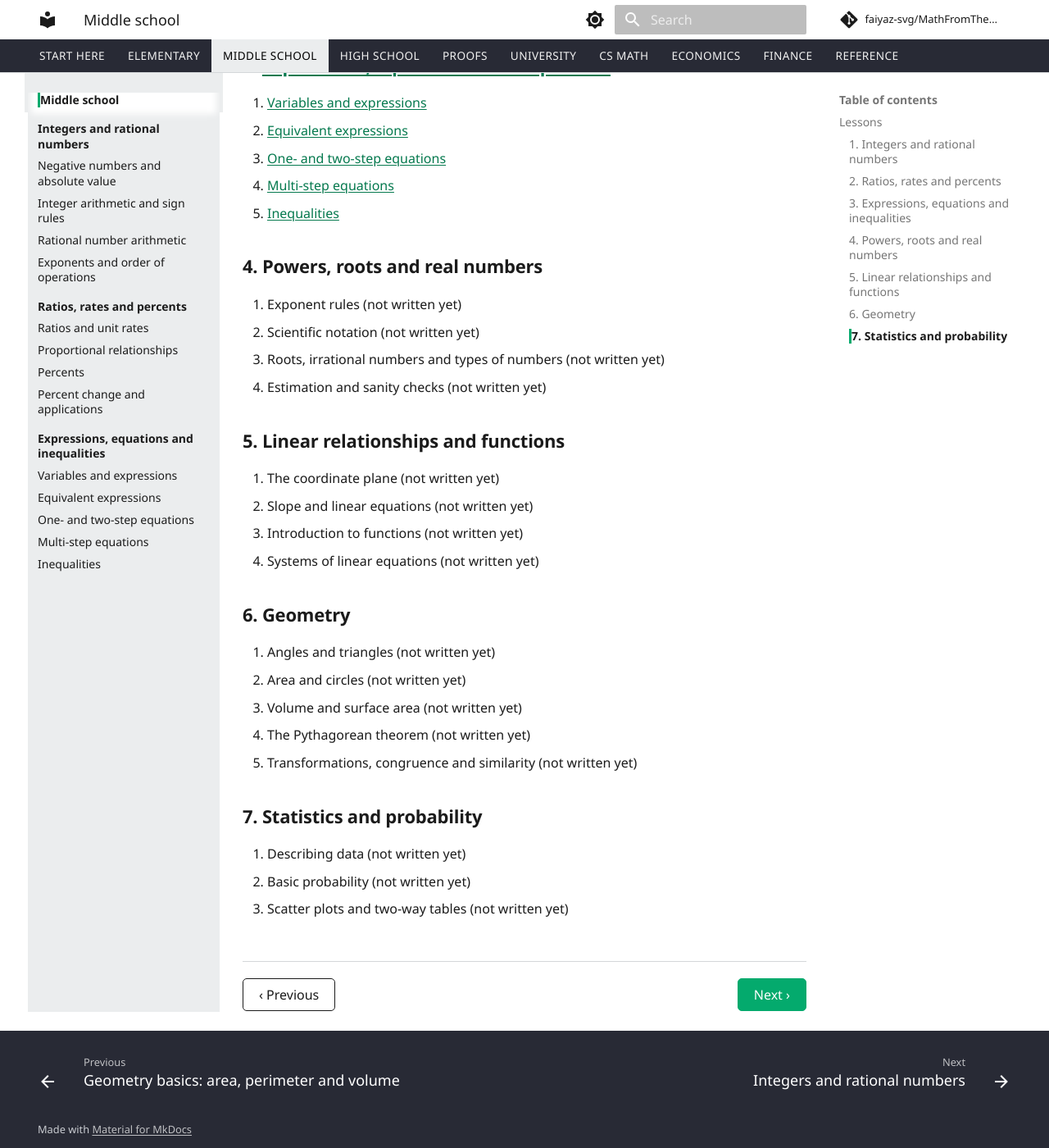
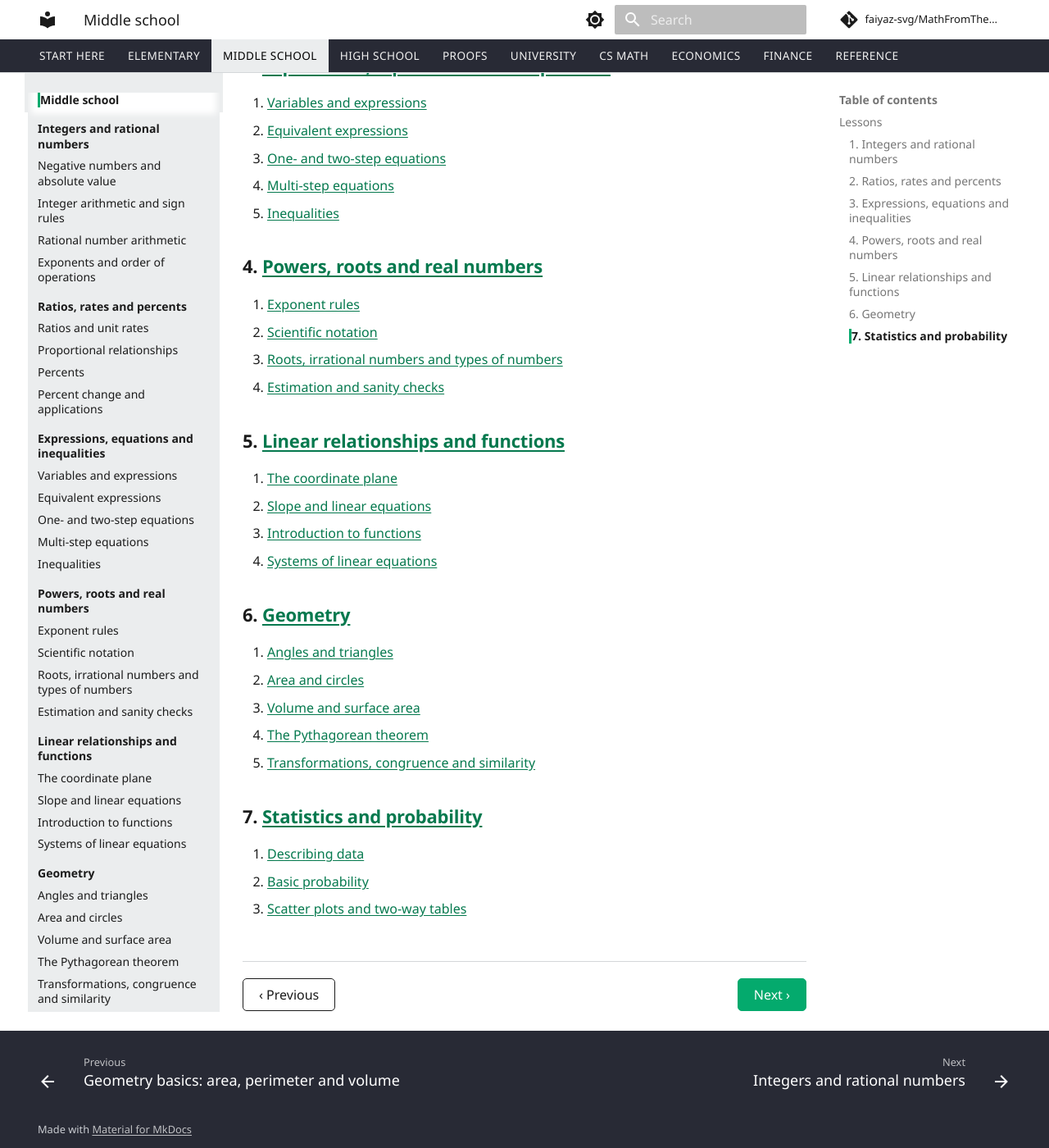
Before and after one commit to faiyaz-svg/MathFromTheGroundUp, an MkDocs documentation site: the page built from docs/02-middle-school/index.md, in a window 1280 px wide and 1400 px high, scrolled down 919 px. Shown: the whole window at 82% size. Built offline with MkDocs 1.6.1 and Material for MkDocs 9.7.7, drawn with Linux system fonts in a browser that asks for light colours; comment, search, counter and statistics services are not loaded.

Commit message:
add middle school chapters 4 to 7 to nav and progress

```diff
--- a/docs/02-middle-school/index.md
+++ b/docs/02-middle-school/index.md
@@ -31,32 +31,32 @@ The diagnostic quiz and the cheat sheet for this folder are written together wit
 4. [Multi-step equations](03-expressions-equations-inequalities/04-multi-step-equations.md)
 5. [Inequalities](03-expressions-equations-inequalities/05-inequalities.md)
 
-### 4. Powers, roots and real numbers
+### 4. [Powers, roots and real numbers](04-powers-roots-and-real-numbers/index.md)
 
-1. Exponent rules (not written yet)
-2. Scientific notation (not written yet)
-3. Roots, irrational numbers and types of numbers (not written yet)
-4. Estimation and sanity checks (not written yet)
+1. [Exponent rules](04-powers-roots-and-real-numbers/01-exponent-rules.md)
+2. [Scientific notation](04-powers-roots-and-real-numbers/02-scientific-notation.md)
+3. [Roots, irrational numbers and types of numbers](04-powers-roots-and-real-numbers/03-roots-irrationals-and-types-of-numbers.md)
+4. [Estimation and sanity checks](04-powers-roots-and-real-numbers/04-estimation-and-sanity-checks.md)
 
-### 5. Linear relationships and functions
+### 5. [Linear relationships and functions](05-linear-relationships-and-functions/index.md)
 
-1. The coordinate plane (not written yet)
-2. Slope and linear equations (not written yet)
-3. Introduction to functions (not written yet)
-4. Systems of linear equations (not written yet)
+1. [The coordinate plane](05-linear-relationships-and-functions/01-coordinate-plane.md)
+2. [Slope and linear equations](05-linear-relationships-and-functions/02-slope-and-linear-equations.md)
+3. [Introduction to functions](05-linear-relationships-and-functions/03-intro-to-functions.md)
+4. [Systems of linear equations](05-linear-relationships-and-functions/04-systems-of-linear-equations.md)
 
-### 6. Geometry
+### 6. [Geometry](06-geometry/index.md)
 
-1. Angles and triangles (not written yet)
-2. Area and circles (not written yet)
-3. Volume and surface area (not written yet)
-4. The Pythagorean theorem (not written yet)
-5. Transformations, congruence and similarity (not written yet)
+1. [Angles and triangles](06-geometry/01-angles-and-triangles.md)
+2. [Area and circles](06-geometry/02-area-and-circles.md)
+3. [Volume and surface area](06-geometry/03-volume-and-surface-area.md)
+4. [The Pythagorean theorem](06-geometry/04-pythagorean-theorem.md)
+5. [Transformations, congruence and similarity](06-geometry/05-transformations-congruence-similarity.md)
 
-### 7. Statistics and probability
+### 7. [Statistics and probability](07-statistics-and-probability/index.md)
 
-1. Describing data (not written yet)
-2. Basic probability (not written yet)
-3. Scatter plots and two-way tables (not written yet)
+1. [Describing data](07-statistics-and-probability/01-describing-data.md)
+2. [Basic probability](07-statistics-and-probability/02-basic-probability.md)
+3. [Scatter plots and two-way tables](07-statistics-and-probability/03-scatter-plots-and-two-way-tables.md)
 
 <!-- lessons:end -->
--- a/mkdocs.yml
+++ b/mkdocs.yml
@@ -132,6 +132,30 @@ nav:
           - "One- and two-step equations": 02-middle-school/03-expressions-equations-inequalities/03-one-and-two-step-equations.md
           - "Multi-step equations": 02-middle-school/03-expressions-equations-inequalities/04-multi-step-equations.md
           - "Inequalities": 02-middle-school/03-expressions-equations-inequalities/05-inequalities.md
+      - "Powers, roots and real numbers":
+          - 02-middle-school/04-powers-roots-and-real-numbers/index.md
+          - "Exponent rules": 02-middle-school/04-powers-roots-and-real-numbers/01-exponent-rules.md
+          - "Scientific notation": 02-middle-school/04-powers-roots-and-real-numbers/02-scientific-notation.md
+          - "Roots, irrational numbers and types of numbers": 02-middle-school/04-powers-roots-and-real-numbers/03-roots-irrationals-and-types-of-numbers.md
+          - "Estimation and sanity checks": 02-middle-school/04-powers-roots-and-real-numbers/04-estimation-and-sanity-checks.md
+      - "Linear relationships and functions":
+          - 02-middle-school/05-linear-relationships-and-functions/index.md
+          - "The coordinate plane": 02-middle-school/05-linear-relationships-and-functions/01-coordinate-plane.md
+          - "Slope and linear equations": 02-middle-school/05-linear-relationships-and-functions/02-slope-and-linear-equations.md
+          - "Introduction to functions": 02-middle-school/05-linear-relationships-and-functions/03-intro-to-functions.md
+          - "Systems of linear equations": 02-middle-school/05-linear-relationships-and-functions/04-systems-of-linear-equations.md
+      - "Geometry":
+          - 02-middle-school/06-geometry/index.md
+          - "Angles and triangles": 02-middle-school/06-geometry/01-angles-and-triangles.md
+          - "Area and circles": 02-middle-school/06-geometry/02-area-and-circles.md
+          - "Volume and surface area": 02-middle-school/06-geometry/03-volume-and-surface-area.md
+          - "The Pythagorean theorem": 02-middle-school/06-geometry/04-pythagorean-theorem.md
+          - "Transformations, congruence and similarity": 02-middle-school/06-geometry/05-transformations-congruence-similarity.md
+      - "Statistics and probability":
+          - 02-middle-school/07-statistics-and-probability/index.md
+          - "Describing data": 02-middle-school/07-statistics-and-probability/01-describing-data.md
+          - "Basic probability": 02-middle-school/07-statistics-and-probability/02-basic-probability.md
+          - "Scatter plots and two-way tables": 02-middle-school/07-statistics-and-probability/03-scatter-plots-and-two-way-tables.md
   - "High school":
       - 03-high-school/index.md
   - "Proofs":
```
Also changed, not shown: docs/progress.md (+29 -1 lines).
